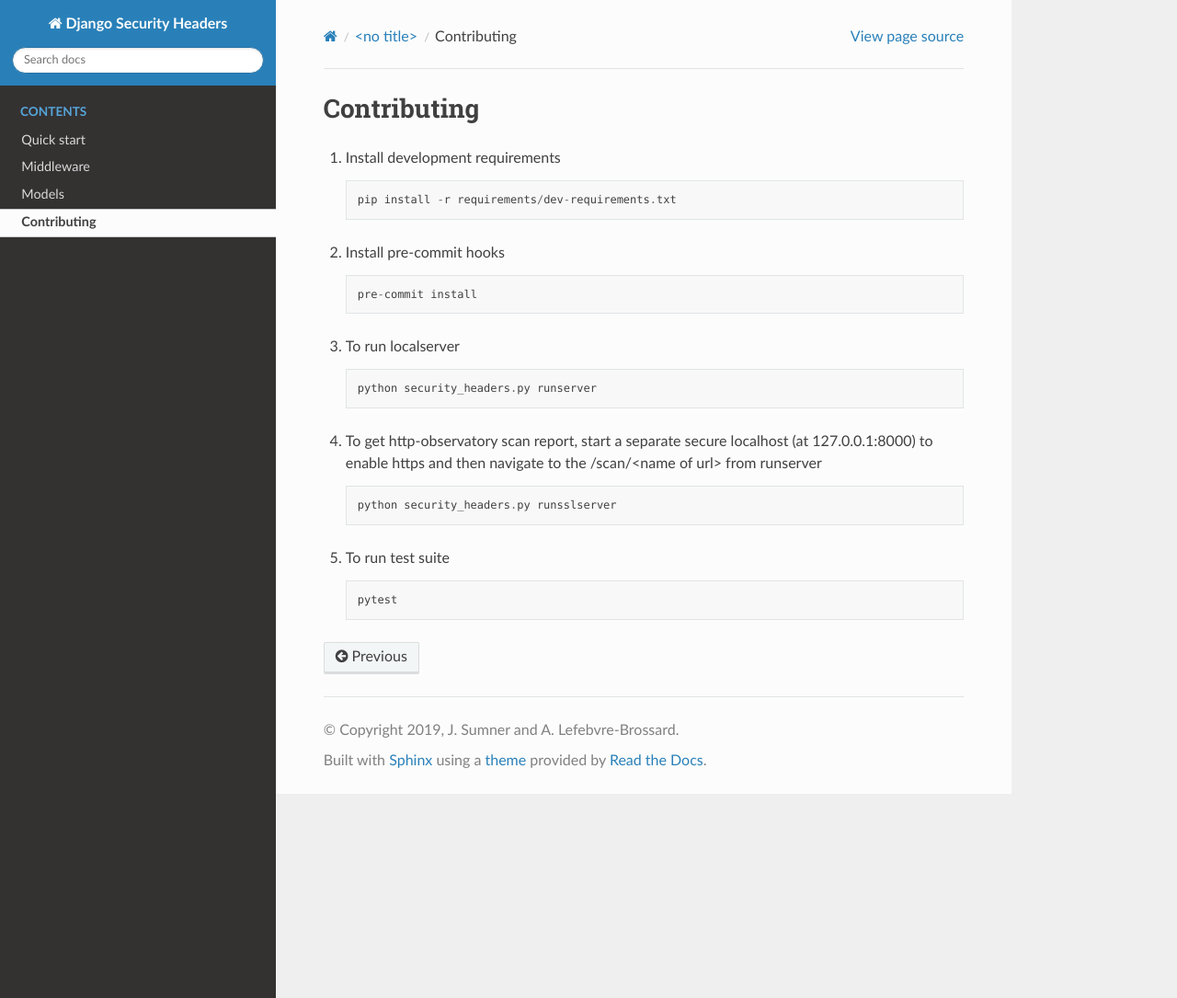
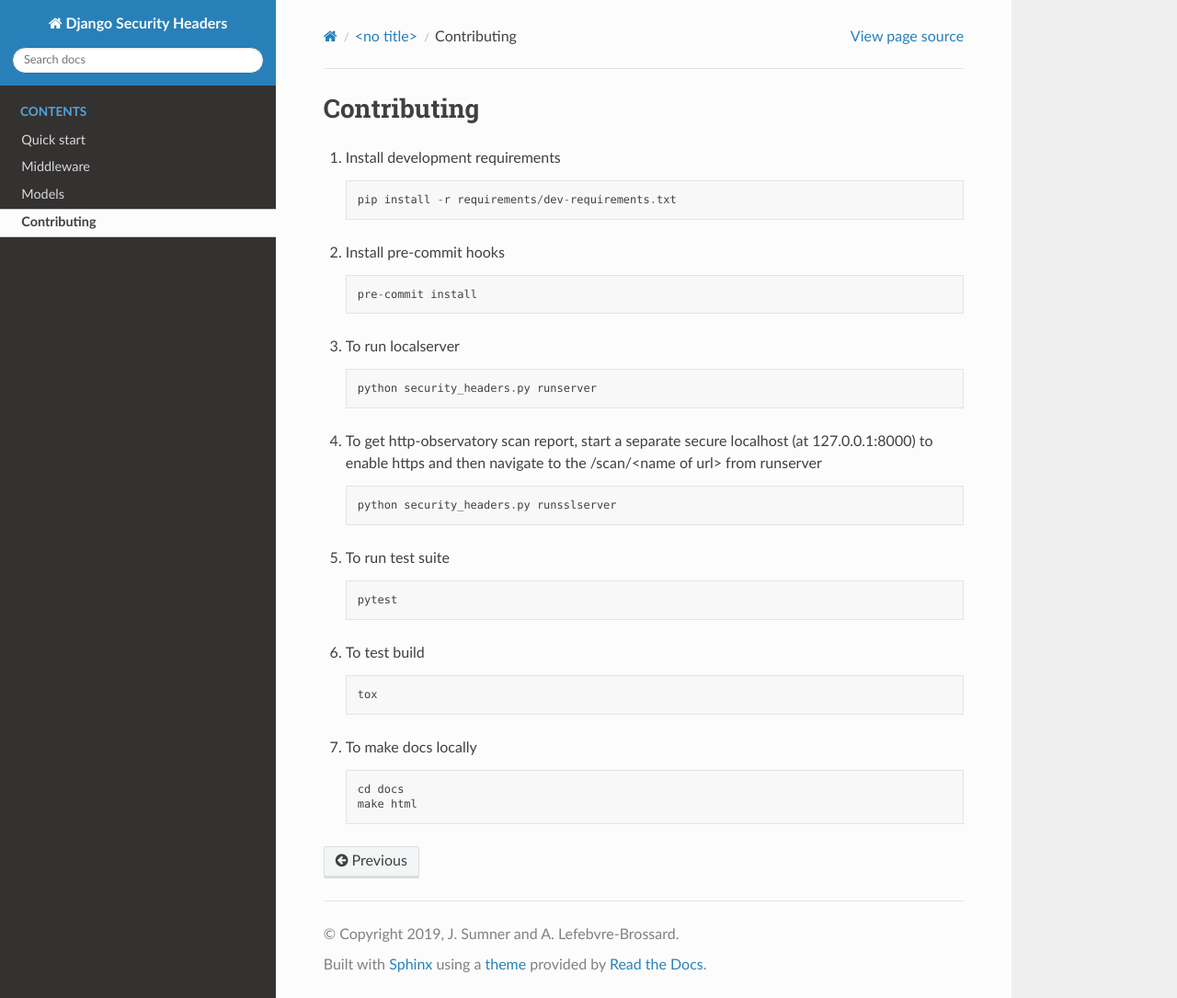
Before and after one commit to rogue707Dev/Django-security-headers, a Sphinx documentation site: the page built from docs/contributing.rst, in a window 1280 px wide and 1085 px high. Shown: the whole window at 92% size. Built offline with Sphinx 7.4.7 and the Read the Docs theme 2.0.0, drawn with Linux system fonts in a browser that asks for light colours.

Commit message:
More docs

```diff
--- a/docs/contributing.rst
+++ b/docs/contributing.rst
@@ -24,3 +24,14 @@ Contributing
 5. To run test suite ::
 
     pytest
+
+
+6. To test build ::
+
+    tox
+
+
+7. To make docs locally ::
+
+    cd docs
+    make html
```
